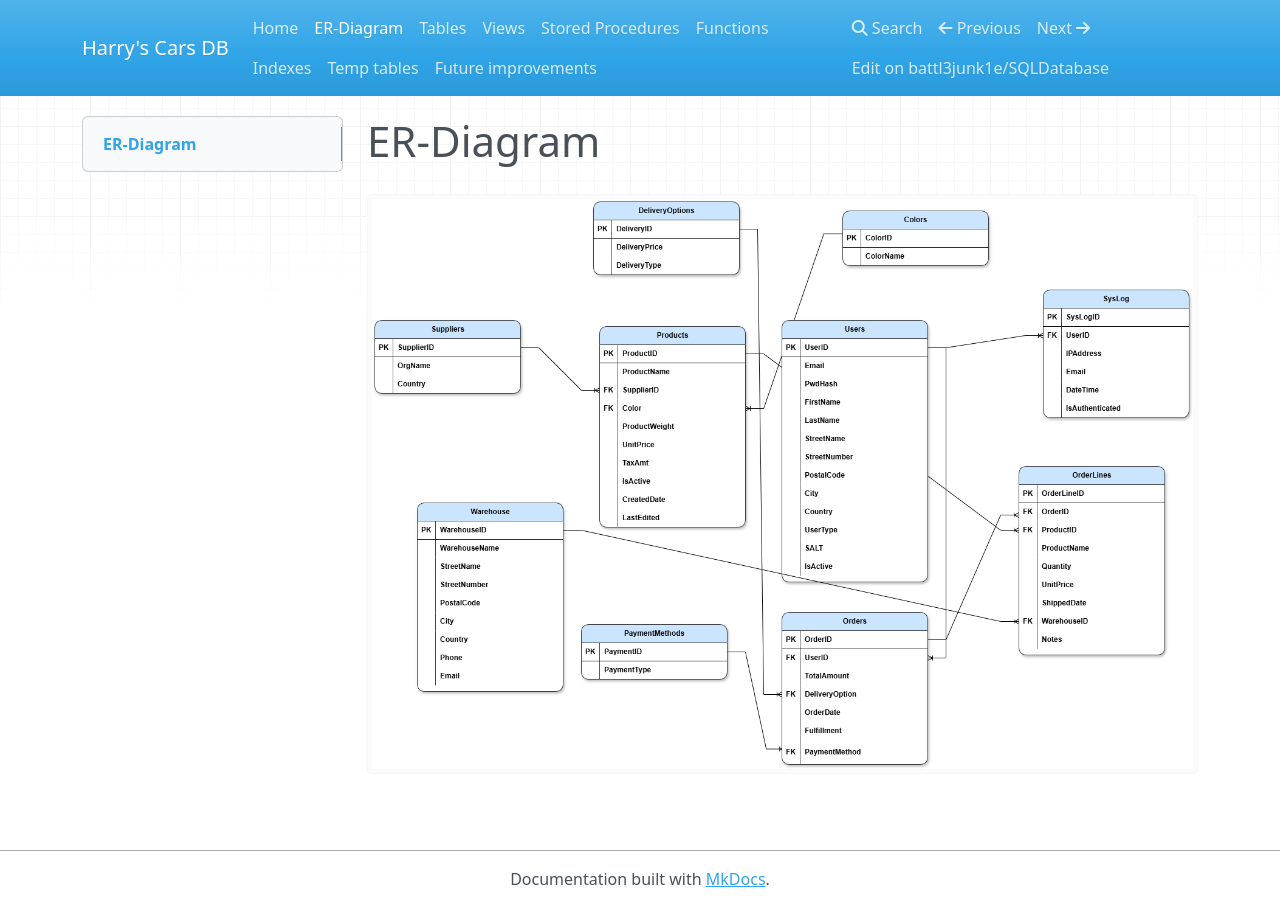
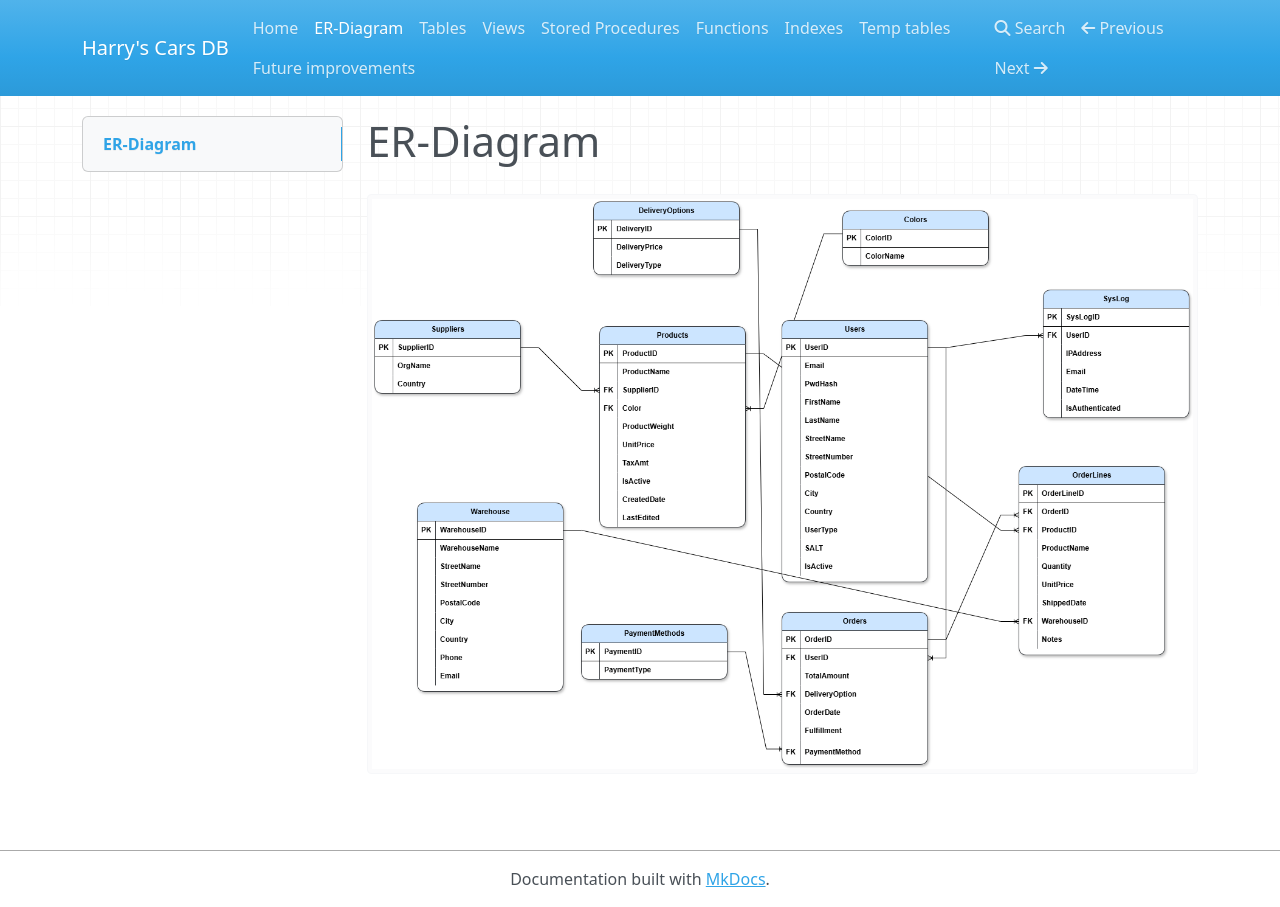
Before and after one commit to Battl3Junk1e/SQLDatabase, an MkDocs documentation site: the page built from docs/erdiagram.md, in a window 1280 px wide. Built offline with MkDocs 1.6.1, drawn with Linux system fonts in a browser that asks for light colours; nearby versions of some CDN libraries.

Commit message:
Add files via upload

```diff
--- a/mkdocs.yml
+++ b/mkdocs.yml
@@ -10,6 +10,3 @@ nav:
   - Indexes: indexes.md
   - Temp tables: temptables.md
   - Future improvements: futureimprovements.md
-
-repo_name: battl3junk1e/SQLDatabase  # GitHub repository name
-repo_url: https://github.com/battl3junk1e/SQLDatabase  # Link to your GitHub repo
```
